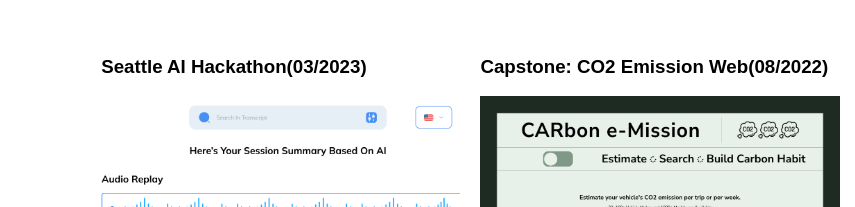
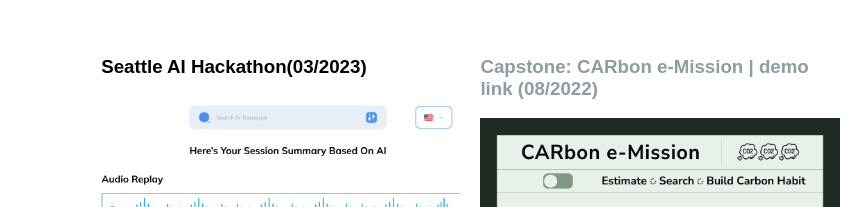
Before and after one commit to Liqingcathy/Liqingcathy.github.io, a plain HTML site: page index.html in a window 1280 px wide. Shown: the part 953-1160 px from the top of the page, 0-855 px from the left. Drawn offline with Linux system fonts and the light colour scheme; a web font is replaced by a local one.

Commit message:
link update

```diff
--- a/index.html
+++ b/index.html
@@ -105,7 +105,7 @@
         </div>
         </li>
       <li>
-        <h3><a class="project-title" href="https://capstone-react-frontend.herokuapp.com/" >Capstone: CO2 Emission Web(08/2022) </a>
+        <h3><a class="project-title" href="https://front-end-carbon-emission.vercel.app/" ><span class="demo-link">Capstone: CARbon e-Mission | demo link (08/2022)</span></a>
           <a href="https://www.youtube.com/watch?v=az7RB3GA-iE" ><img id="project-shot" src="../assets/projects/carbon.png"/></a></h3>
         <div class="desc">Designed and developed a vehicle CO2 emission web app that integrates Carbon Interface and Google APIs and provides fuel efficient vehicle and climated related data insights <br />
           <a class="project-repo" href="https://github.com/Liqingcathy/front-end-carbon-emission"><strong class="frontend">Frontend Repo</strong> | </a>
--- a/style/home_style.css
+++ b/style/home_style.css
@@ -126,6 +126,14 @@ section .project img{
     transform: scale(1.1);
 }
 
+.demo-link {
+    color: #8d9da1;
+}
+
+.demo-link:hover {
+    color: #a9b3b5;
+}
+
 .frontend, .backend {
     color: #b2c9d0;
 }
--- a/style/style.css
+++ b/style/style.css
@@ -29,7 +29,7 @@ a{
 }
 
 a:hover{
-    color: #8ea5b7;
+    color: #bbc3ca;
 }
 
 
```
